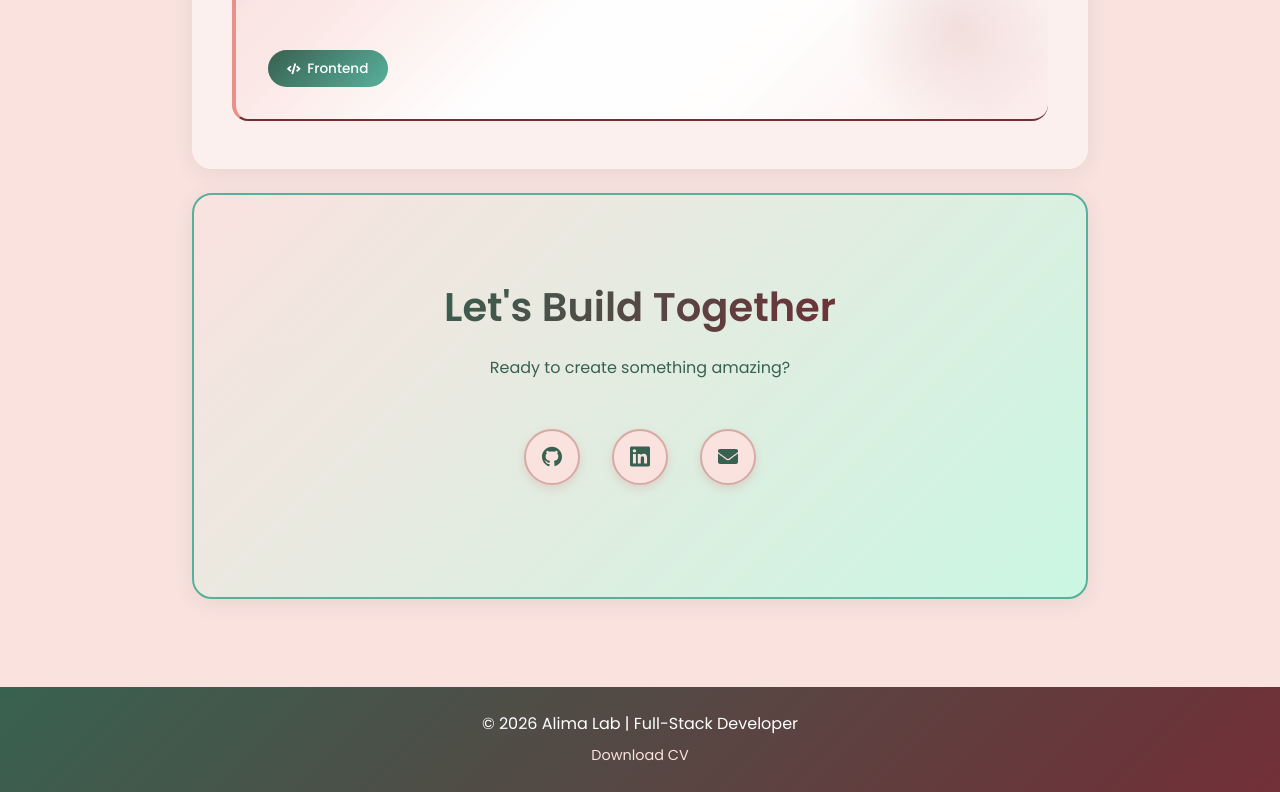
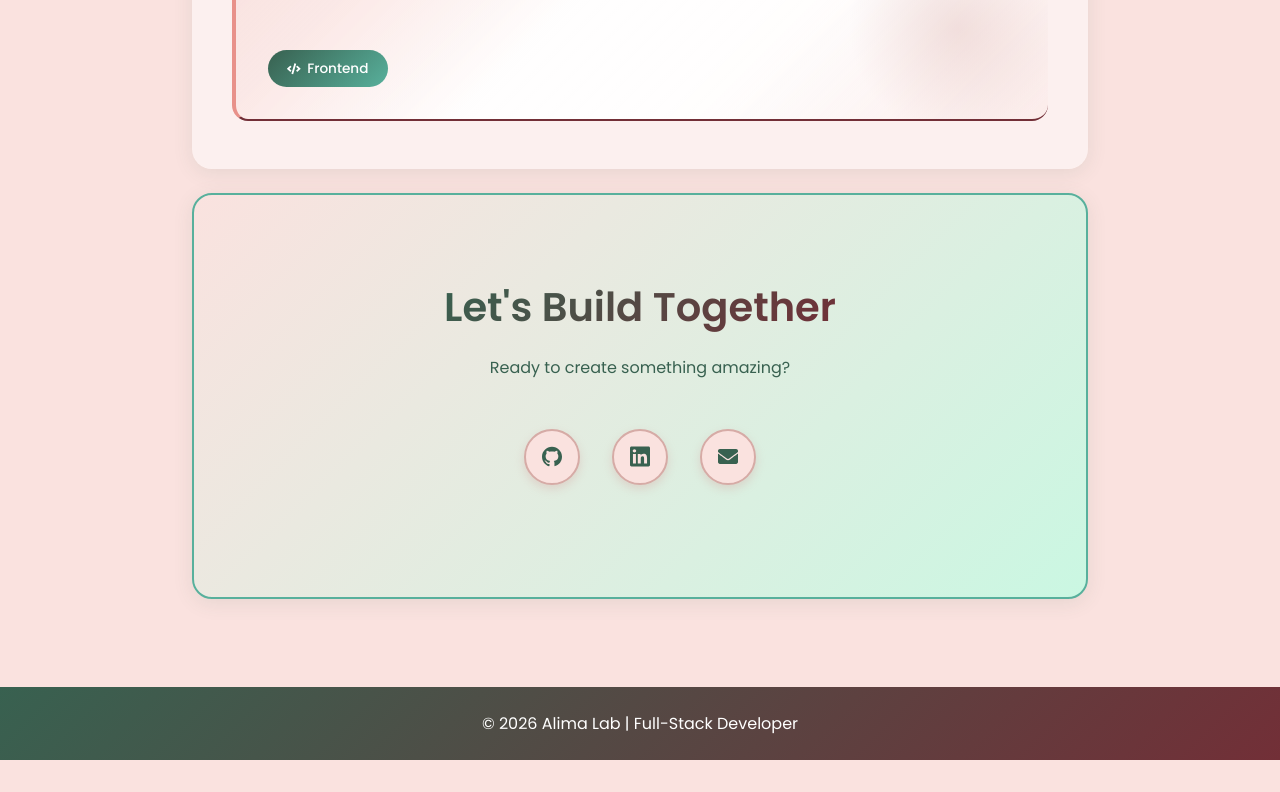
Before and after one commit to alism3/AlimaLab, a React (Vite) app: page / in a window 1280 px wide. Shown: the part 3218-4010 px from the top of the page. After the commit the page ends 3978 px from the top, so only its background shows below. Built offline with nearby package versions, Linux system fonts and the light colour scheme; a web font is replaced by a local one.

Commit message:
fix resume

```diff
--- a/src/pages/HomePage.jsx
+++ b/src/pages/HomePage.jsx
@@ -204,7 +204,6 @@ function HomePage() {
 
       <footer className="site-footer">
         <p>&copy; 2026 Alima Lab | Full-Stack Developer</p>
-        <a href="/cv/AliceMaiorana_CV.pdf" className="footer-link" download>Download CV</a>
       </footer>
     </>
   );
```
